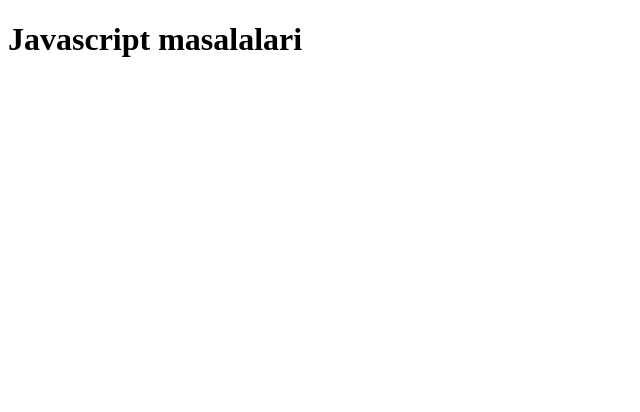
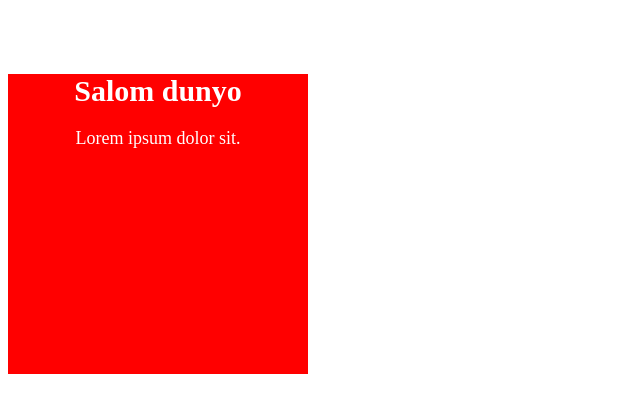
Before and after one commit to Maxliyo0404/Js-amaliy, a plain HTML site: page index.html in a window 1280 px wide. Shown: the whole page, without its empty margins (0-640 px from the left). Drawn offline with Linux system fonts and the light colour scheme.

Commit message:
Javascriptda for i loop

```diff
--- a/index.html
+++ b/index.html
@@ -5,9 +5,30 @@
     <meta name="viewport" content="width=device-width, initial-scale=1.0">
     <title>Masalalar</title>
 </head>
+<style>
+    #cards{
+        width: 300px;
+        height: 300px;
+        background: red;
+        text-align: center;
+    }
+    h1{
+        font-size: 30px;
+        color: white;
+    }
+    p{
+        font-size: 18px;
+        color: white;
+    }
+</style>
 <body>
       <h1>Javascript masalalari</h1>
-
+      <div id="cards">
+        <div class="card">
+        <h1>Salom dunyo</h1>
+        <p>Lorem ipsum dolor sit.</p>
+      </div>
+      </div>
 
 
     <script src="./style.js"></script>
--- a/style.js
+++ b/style.js
@@ -691,11 +691,27 @@
           //  console.log(`Funksiyani natijasi: ${natija}`);
 
 
+     let cards = document.getElementById("cards");
+
+     for(let i = 1; i <= 10; i++){
+      cards.innerHTML +=`
+      `
+     }
+
+
+
+
+
+
+
   //﻿DARSDA KO’RILISHI KERAK BO’LGAN MASALALAR
 
 
   //For1v
 
-  let n = 6;
-  let k = 8;
-  for(let i = 1; i <= n; i++;)
+  // let n = 12;
+  // let k = 9;
+  // for(let i = 1; i <= n; i++){
+  //   console.log(k);
+
+  // }
```
